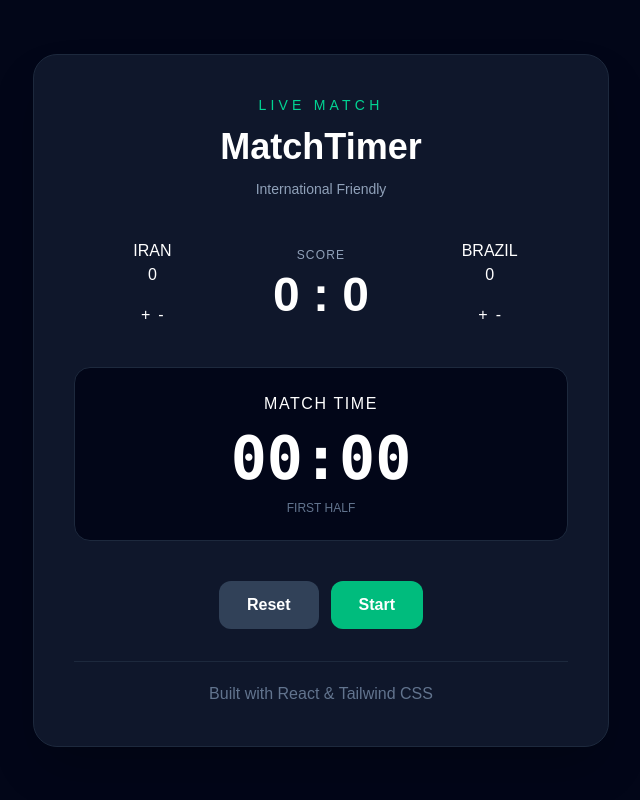
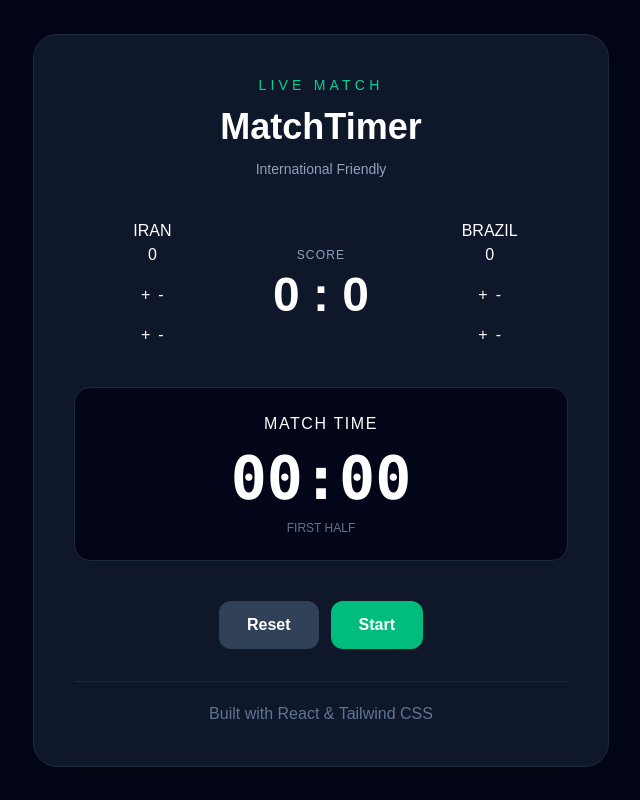
Before and after one commit to zibanoori/MatchTimer, a React (Vite) app: page / in a window 1280 px wide. Shown: the whole page, without its empty margins (319-959 px from the left). Built offline with nearby package versions, Linux system fonts and the light colour scheme.

Commit message:
Feat: move score buttons into TeamScore

```diff
--- a/src/components/TeamScore.jsx
+++ b/src/components/TeamScore.jsx
@@ -3,6 +3,16 @@ function TeamScore({ teamName, score, onIncrease, onDecrease }) {
     <div>
       <h2>{teamName}</h2>
       <p>{score}</p>
+
+      <div className="mt-4 flex justify-center gap-2">
+        <button type="button" onClick={onIncrease}>
+          +
+        </button>
+
+        <button type="button" onClick={onDecrease}>
+          -
+        </button>
+      </div>
     </div>
   );
 }
```
